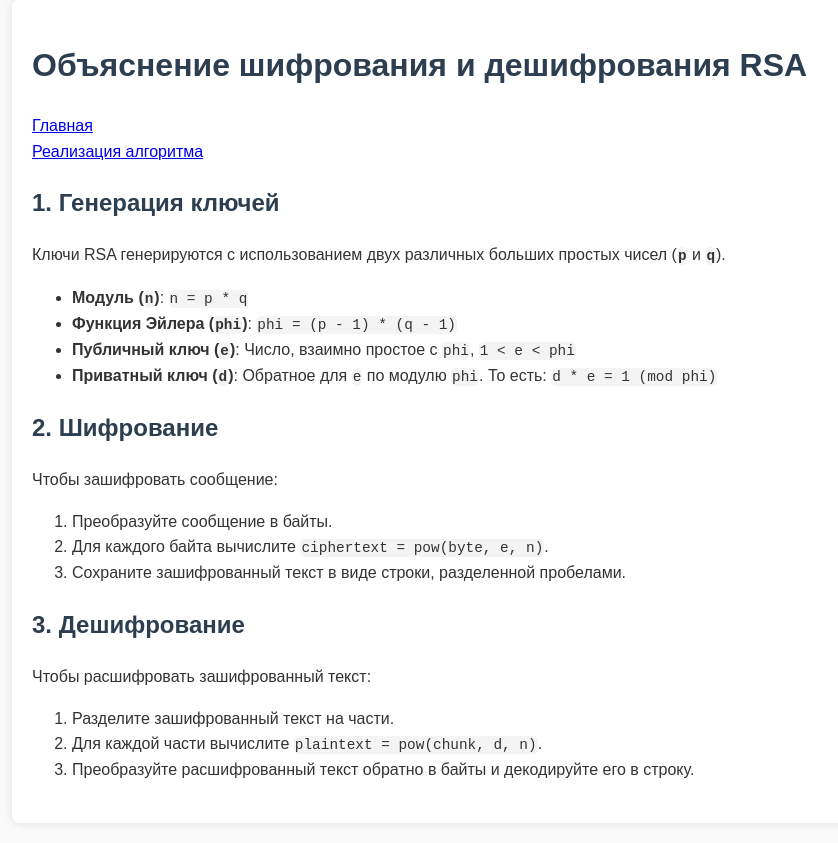
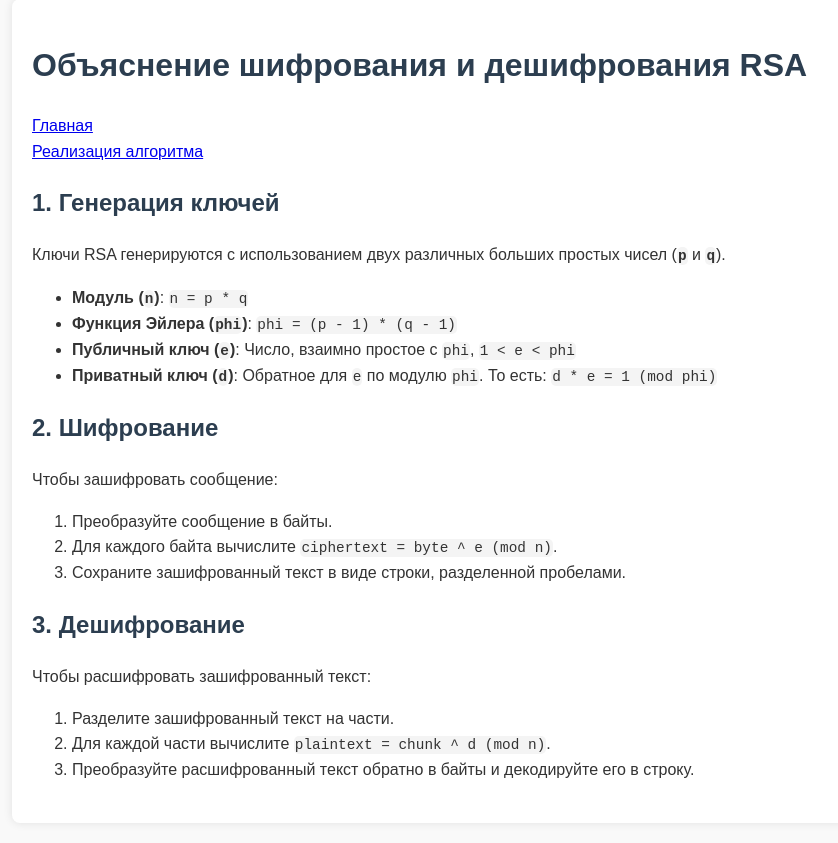
Before and after one commit to MoodyBlues04/cryptography_app, a Flask app: page /rsa_explanation in a window 1280 px wide. Shown: the part 21-864 px from the top of the page, without its empty margins (208-1046 px from the left). Run offline with Flask 3, Linux system fonts and the light colour scheme.

Commit message:
rsa-remove-pow-from-explanation

```diff
--- a/templates/rsa_explanation.html
+++ b/templates/rsa_explanation.html
@@ -64,7 +64,7 @@
         <p>Чтобы зашифровать сообщение:</p>
         <ol>
             <li>Преобразуйте сообщение в байты.</li>
-            <li>Для каждого байта вычислите <code>ciphertext = pow(byte, e, n)</code>.</li>
+            <li>Для каждого байта вычислите <code>ciphertext = byte ^ e (mod n)</code>.</li>
             <li>Сохраните зашифрованный текст в виде строки, разделенной пробелами.</li>
         </ol>
     </div>
@@ -74,7 +74,7 @@
         <p>Чтобы расшифровать зашифрованный текст:</p>
         <ol>
             <li>Разделите зашифрованный текст на части.</li>
-            <li>Для каждой части вычислите <code>plaintext = pow(chunk, d, n)</code>.</li>
+            <li>Для каждой части вычислите <code>plaintext = chunk ^ d (mod n)</code>.</li>
             <li>Преобразуйте расшифрованный текст обратно в байты и декодируйте его в строку.</li>
         </ol>
     </div>
```
